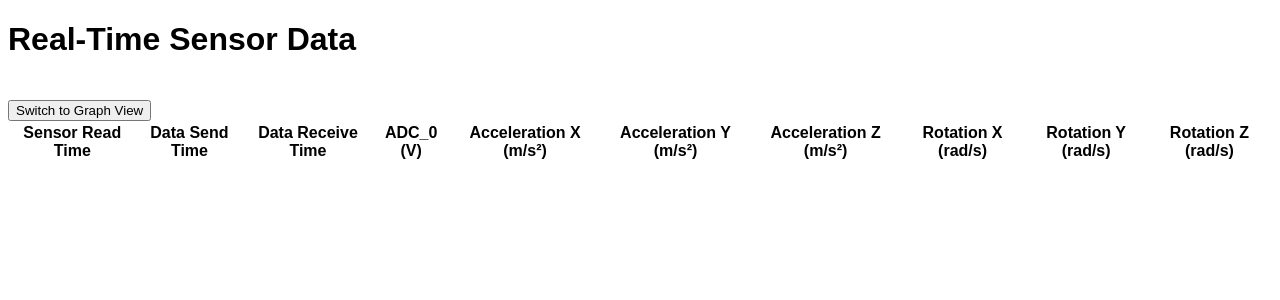
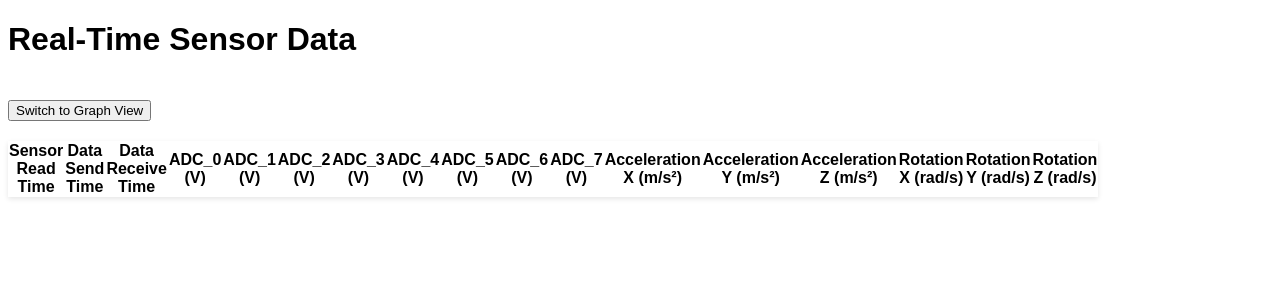
Before and after one commit to shinigami723/FMG_server, a Flask app: page / in a window 1280 px wide. Shown: the top 300 px of the page. Run offline with Flask 3, Linux system fonts and the light colour scheme; lists and menus that the app fills with data are empty; parts of the project's set-up code (start-up, migrations or seed data) failed here and were passed over; some libraries are stand-ins or nearby versions.

Commit message:
Code optimization

```diff
--- a/templates/index.html
+++ b/templates/index.html
@@ -10,6 +10,14 @@
   <style>
     body {
       font-family: Arial, sans-serif;
+    }
+    table {
+      width: 100%;
+      max-width: 1000px;
+      border-collapse: collapse;
+      margin-top: 20px;
+      box-shadow: 0 2px 5px rgba(0, 0, 0, 0.1);
+      background-color: #fff;
     }
     canvas {
       margin-top: 20px;
@@ -33,6 +41,13 @@
           <th>Data Send Time</th>
           <th>Data Receive Time</th>
           <th>ADC_0 (V)</th>
+          <th>ADC_1 (V)</th>
+          <th>ADC_2 (V)</th>
+          <th>ADC_3 (V)</th>
+          <th>ADC_4 (V)</th>
+          <th>ADC_5 (V)</th>
+          <th>ADC_6 (V)</th>
+          <th>ADC_7 (V)</th>
           <th>Acceleration X (m/s²)</th>
           <th>Acceleration Y (m/s²)</th>
           <th>Acceleration Z (m/s²)</th>
@@ -69,22 +84,32 @@
       type: 'line',
       data: {
         labels: [],
-        datasets: [{
-          label: 'ADC_0',
-          data: [],
-          borderColor: 'rgba(75, 192, 192, 1)',
-          borderWidth: 1,
-          fill: false
-        }]
+        datasets: [
+          { label: 'ADC_0', data: [], borderColor: 'rgba(75, 192, 192, 1)', borderWidth: 1, fill: false },
+          { label: 'ADC_1', data: [], borderColor: 'rgba(54, 162, 235, 1)', borderWidth: 1, fill: false },
+          { label: 'ADC_2', data: [], borderColor: 'rgba(255, 206, 86, 1)', borderWidth: 1, fill: false },
+          { label: 'ADC_3', data: [], borderColor: 'rgba(75, 192, 192, 1)', borderWidth: 1, fill: false },
+          { label: 'ADC_4', data: [], borderColor: 'rgba(54, 162, 235, 1)', borderWidth: 1, fill: false },
+          { label: 'ADC_5', data: [], borderColor: 'rgba(255, 206, 86, 1)', borderWidth: 1, fill: false },
+          { label: 'ADC_6', data: [], borderColor: 'rgba(75, 192, 192, 1)', borderWidth: 1, fill: false },
+          { label: 'ADC_7', data: [], borderColor: 'rgba(54, 162, 235, 1)', borderWidth: 1, fill: false }
+        ]
       },
       options: {
+        responsive: true,
+        plugins: {
+          legend: { display: true, position: 'top' },
+          title: { display: true, text: 'ADC Channels Voltage Over Time' },
+          zoom: {
+            pan: { enabled: true, mode: 'xy' },
+            zoom: { enabled: true, mode: 'xy' }
+          }
+        },
         scales: {
           x: {
             type: 'linear',
             title: {
-              display: true,
-              text: 'Time (seconds)'
-            }
+              display: true, text: 'Time (seconds)' }
           },
           y: {
             min: 0,
@@ -100,37 +125,16 @@
       data: {
         labels: [],
         datasets: [
-          {
-            label: 'Rotation_x',
-            data: [],
-            borderColor: 'rgba(255, 99, 132, 1)',
-            borderWidth: 1,
-            fill: false
-          },
-          {
-            label: 'Rotation_y',
-            data: [],
-            borderColor: 'rgba(54, 162, 235, 1)',
-            borderWidth: 1,
-            fill: false
-          },
-          {
-            label: 'Rotation_z',
-            data: [],
-            borderColor: 'rgba(255, 206, 86, 1)',
-            borderWidth: 1,
-            fill: false
-          }
+          { label: 'Rotation_x', data: [], borderColor: 'rgba(255, 99, 132, 1)', borderWidth: 1, fill: false },
+          { label: 'Rotation_y', data: [], borderColor: 'rgba(54, 162, 235, 1)', borderWidth: 1, fill: false },
+          { label: 'Rotation_z', data: [], borderColor: 'rgba(255, 206, 86, 1)', borderWidth: 1, fill: false }
         ]
       },
       options: {
         scales: {
           x: {
             type: 'linear',
-            title: {
-              display: true,
-              text: 'Time (seconds)'
-            }
+            title: { display: true, text: 'Time (seconds)' }
           }
         }
       }
@@ -142,37 +146,16 @@
       data: {
         labels: [],
         datasets: [
-          {
-            label: 'Acceleration_x',
-            data: [],
-            borderColor: 'rgba(75, 192, 192, 1)',
-            borderWidth: 1,
-            fill: false
-          },
-          {
-            label: 'Acceleration_y',
-            data: [],
-            borderColor: 'rgba(54, 162, 235, 1)',
-            borderWidth: 1,
-            fill: false
-          },
-          {
-            label: 'Acceleration_z',
-            data: [],
-            borderColor: 'rgba(255, 206, 86, 1)',
-            borderWidth: 1,
-            fill: false
-          }
+        { label: 'Acceleration_x', data: [], borderColor: 'rgba(75, 192, 192, 1)', borderWidth: 1, fill: false },
+        { label: 'Acceleration_y', data: [], borderColor: 'rgba(54, 162, 235, 1)', borderWidth: 1, fill: false },
+        { label: 'Acceleration_z', data: [], borderColor: 'rgba(255, 206, 86, 1)', borderWidth: 1, fill: false }
         ]
       },
       options: {
         scales: {
           x: {
             type: 'linear',
-            title: {
-              display: true,
-              text: 'Time (seconds)'
-            }
+            title: { display: true, text: 'Time (seconds)' }
           }
         }
       }
@@ -187,7 +170,14 @@
         var adcValue = data.AIN0;
 
         adcChart.data.labels.push(currentTime);
-        adcChart.data.datasets[0].data.push({ x: currentTime, y: adcValue });
+        adcChart.data.datasets[0].data.push({ x: currentTime, y: data.AIN0 });
+        adcChart.data.datasets[1].data.push({ x: currentTime, y: data.AIN1 });
+        adcChart.data.datasets[2].data.push({ x: currentTime, y: data.AIN2 });
+        adcChart.data.datasets[3].data.push({ x: currentTime, y: data.AIN3 });
+        adcChart.data.datasets[4].data.push({ x: currentTime, y: data.AIN4 });
+        adcChart.data.datasets[5].data.push({ x: currentTime, y: data.AIN5 });
+        adcChart.data.datasets[6].data.push({ x: currentTime, y: data.AIN6 });
+        adcChart.data.datasets[7].data.push({ x: currentTime, y: data.AIN7 });
 
         adcChart.update();
       } else {
@@ -233,9 +223,37 @@
       receiveTimeCell.textContent = data.data_receive_time;
       row.appendChild(receiveTimeCell);
 
-      const adcCell = document.createElement('td');
-      adcCell.textContent = data.AIN0;
-      row.appendChild(adcCell);
+      const adc0Cell = document.createElement('td');
+      adc0Cell.textContent = data.AIN0;
+      row.appendChild(adc0Cell);
+
+      const adc1Cell = document.createElement('td');
+      adc1Cell.textContent = data.AIN1;
+      row.appendChild(adc1Cell);
+
+      const adc2Cell = document.createElement('td');
+      adc2Cell.textContent = data.AIN2;
+      row.appendChild(adc2Cell);
+
+      const adc3Cell = document.createElement('td');
+      adc3Cell.textContent = data.AIN3;
+      row.appendChild(adc3Cell);
+
+      const adc4Cell = document.createElement('td');
+      adc4Cell.textContent = data.AIN4;
+      row.appendChild(adc4Cell);
+
+      const adc5Cell = document.createElement('td');
+      adc5Cell.textContent = data.AIN5;
+      row.appendChild(adc5Cell);
+
+      const adc6Cell = document.createElement('td');
+      adc6Cell.textContent = data.AIN6;
+      row.appendChild(adc6Cell);
+
+      const adc7Cell = document.createElement('td');
+      adc7Cell.textContent = data.AIN7;
+      row.appendChild(adc7Cell);
 
       const accXCell = document.createElement('td');
       accXCell.textContent = data.Acceleration_x;
```
